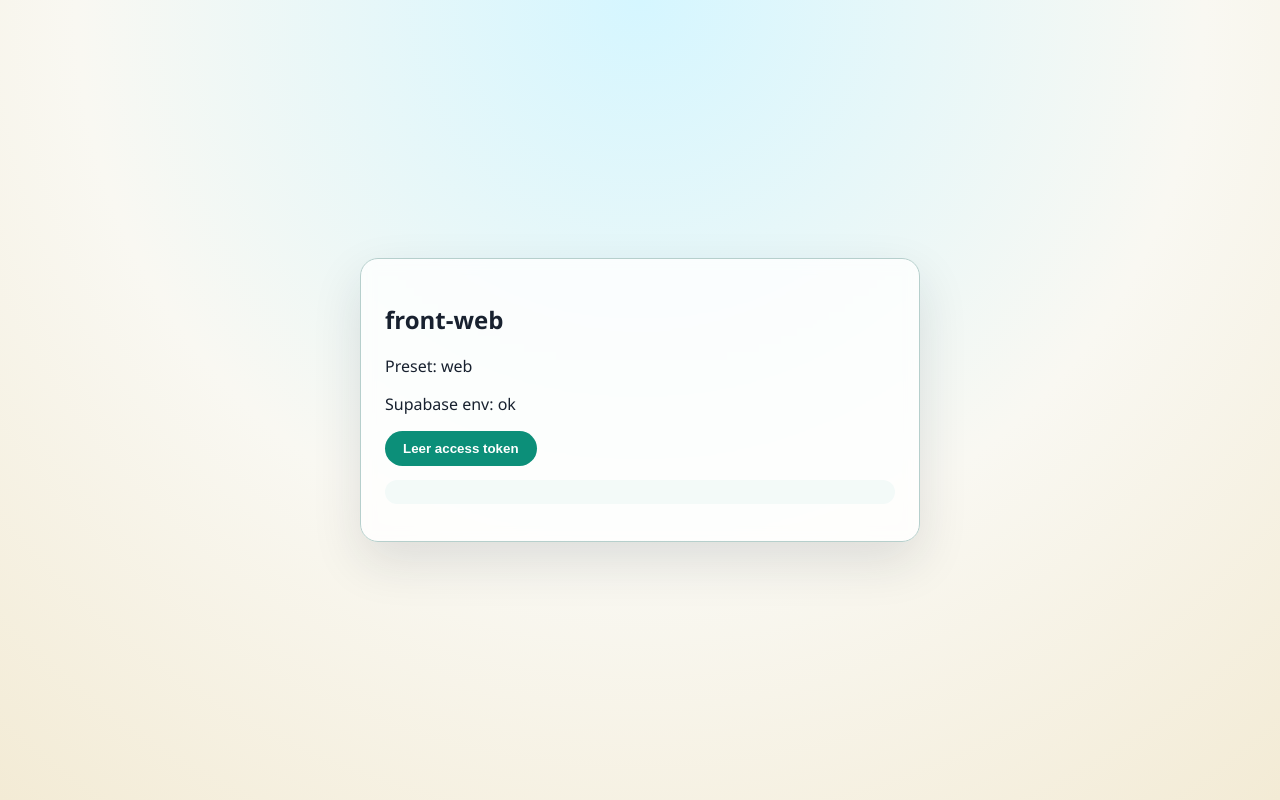
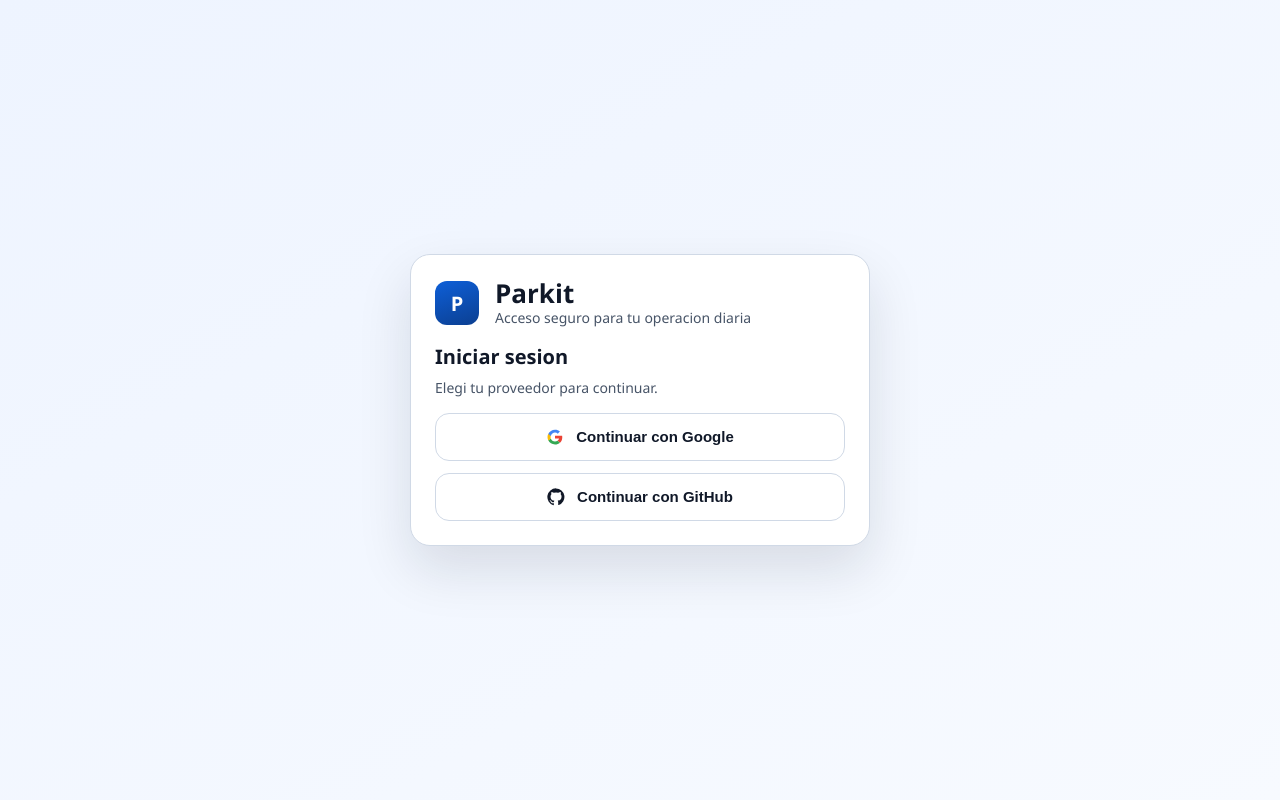
Before and after one commit to parkit-now/front-web, a React (Vite) app: page / in a window 1280 px wide. Built offline with nearby package versions, Linux system fonts and the light colour scheme; no server answers.

Commit message:
feat (styles) + wip (login)

```diff
--- a/src/App.tsx
+++ b/src/App.tsx
@@ -1,31 +1,188 @@
-import { useState } from 'react';
-import { hasSupabaseEnv } from './lib/supabase/env';
-import { getAccessToken } from './lib/supabase/session';
+import type { Session } from '@supabase/supabase-js';
+import { useEffect, useState } from 'react';
+import {
+  getSession,
+  onSessionChange,
+  signInWithProvider,
+  signOut,
+} from './lib/supabase/session';
 
-export function App() {
-  const [token, setToken] = useState('');
+type SocialProvider = 'google' | 'github';
 
-  const envReady = hasSupabaseEnv(import.meta.env);
+type OAuthOption = {
+  provider: SocialProvider;
+  label: string;
+};
 
-  async function handleReadSession() {
-    const current = await getAccessToken();
-    setToken(current ?? 'No hay sesión activa');
+const OAUTH_OPTIONS: OAuthOption[] = [
+  { provider: 'google', label: 'Continuar con Google' },
+  { provider: 'github', label: 'Continuar con GitHub' },
+];
+
+function getErrorMessage(error: unknown): string {
+  if (error instanceof Error) {
+    return error.message;
+  }
+
+  return 'Ocurrio un error inesperado.';
+}
+
+function ProviderIcon({ provider }: { provider: SocialProvider }) {
+  if (provider === 'google') {
+    return (
+      <svg aria-hidden="true" viewBox="0 0 24 24" className="oauth-icon">
+        <path
+          fill="#EA4335"
+          d="M12 10.2v3.9h5.4c-.24 1.26-.96 2.34-2.04 3.06l3.3 2.58c1.92-1.77 3.03-4.38 3.03-7.47 0-.72-.06-1.41-.21-2.07H12z"
+        />
+        <path
+          fill="#34A853"
+          d="M12 22c2.7 0 4.95-.9 6.6-2.46l-3.3-2.58c-.9.6-2.04.96-3.3.96-2.58 0-4.8-1.74-5.58-4.08l-3.42 2.64C4.62 19.68 8.04 22 12 22z"
+        />
+        <path
+          fill="#FBBC05"
+          d="M6.42 13.86A6.58 6.58 0 0 1 6.12 12c0-.66.12-1.32.3-1.86L3 7.5A10.53 10.53 0 0 0 2 12c0 1.62.39 3.18 1 4.5l3.42-2.64z"
+        />
+        <path
+          fill="#4285F4"
+          d="M12 6.12c1.44 0 2.7.48 3.72 1.44l2.82-2.82C16.95 3.3 14.7 2.4 12 2.4c-3.96 0-7.38 2.31-9 5.7l3.42 2.64C7.2 7.86 9.42 6.12 12 6.12z"
+        />
+      </svg>
+    );
   }
 
   return (
-    <main className="app-shell">
-      <section className="card">
-        <h1>front-web</h1>
-        <p>Preset: web</p>
-        <p>Supabase env: {envReady ? 'ok' : 'missing'}</p>
-        <button
-          onClick={() => {
-            void handleReadSession();
-          }}
-        >
-          Leer access token
-        </button>
-        <pre>{token}</pre>
+    <svg aria-hidden="true" viewBox="0 0 24 24" className="oauth-icon">
+      <path
+        fill="#111827"
+        d="M12 .5a11.5 11.5 0 0 0-3.63 22.42c.57.1.78-.25.78-.56v-2.15c-3.18.69-3.85-1.35-3.85-1.35-.52-1.33-1.28-1.69-1.28-1.69-1.04-.72.08-.71.08-.71 1.15.08 1.76 1.18 1.76 1.18 1.02 1.75 2.68 1.24 3.34.95.1-.74.4-1.24.72-1.52-2.54-.29-5.21-1.27-5.21-5.64 0-1.25.44-2.26 1.18-3.06-.12-.29-.51-1.46.11-3.05 0 0 .97-.31 3.17 1.17a10.9 10.9 0 0 1 5.77 0c2.2-1.48 3.17-1.17 3.17-1.17.62 1.59.23 2.76.11 3.05.74.8 1.18 1.81 1.18 3.06 0 4.38-2.68 5.35-5.23 5.63.41.35.77 1.03.77 2.08v3.08c0 .31.21.67.79.56A11.5 11.5 0 0 0 12 .5z"
+      />
+    </svg>
+  );
+}
+
+export function App() {
+  const [session, setSession] = useState<Session | null>(null);
+  const [loading, setLoading] = useState(true);
+  const [pendingProvider, setPendingProvider] = useState<SocialProvider | null>(
+    null,
+  );
+  const [pendingSignOut, setPendingSignOut] = useState(false);
+  const [message, setMessage] = useState('');
+
+  useEffect(() => {
+    let isMounted = true;
+
+    async function initializeSession() {
+      try {
+        const currentSession = await getSession();
+        if (isMounted) {
+          setSession(currentSession);
+        }
+      } catch (error) {
+        if (isMounted) {
+          setMessage(getErrorMessage(error));
+        }
+      } finally {
+        if (isMounted) {
+          setLoading(false);
+        }
+      }
+    }
+
+    void initializeSession();
+
+    const unsubscribe = onSessionChange((nextSession) => {
+      setSession(nextSession);
+    });
+
+    return () => {
+      isMounted = false;
+      unsubscribe();
+    };
+  }, []);
+
+  async function handleSignIn(provider: SocialProvider) {
+    setMessage('');
+    setPendingProvider(provider);
+
+    try {
+      await signInWithProvider(provider);
+    } catch (error) {
+      setMessage(getErrorMessage(error));
+      setPendingProvider(null);
+    }
+  }
+
+  async function handleSignOut() {
+    setMessage('');
+    setPendingSignOut(true);
+
+    try {
+      await signOut();
+    } catch (error) {
+      setMessage(getErrorMessage(error));
+    } finally {
+      setPendingSignOut(false);
+    }
+  }
+
+  return (
+    <main className="auth-page">
+      <section className="auth-card">
+        <div className="brand-lockup">
+          <div className="brand-badge" aria-hidden="true">
+            P
+          </div>
+          <div>
+            <h1>Parkit</h1>
+            <p className="subtitle">Acceso seguro para tu operacion diaria</p>
+          </div>
+        </div>
+
+        {loading ? (
+          <p className="muted">Cargando sesion...</p>
+        ) : session ? (
+          <>
+            <h2>Welcome</h2>
+            <p className="user-pill">{session.user.email ?? session.user.id}</p>
+            <button
+              className="signout-button"
+              onClick={() => {
+                void handleSignOut();
+              }}
+              disabled={pendingSignOut}
+            >
+              {pendingSignOut ? 'Cerrando...' : 'Cerrar sesion'}
+            </button>
+          </>
+        ) : (
+          <>
+            <h2>Iniciar sesion</h2>
+            <p className="muted">Elegi tu proveedor para continuar.</p>
+            <div className="oauth-list">
+              {OAUTH_OPTIONS.map((option) => (
+                <button
+                  key={option.provider}
+                  className="oauth-button"
+                  onClick={() => {
+                    void handleSignIn(option.provider);
+                  }}
+                  disabled={pendingProvider !== null}
+                >
+                  <ProviderIcon provider={option.provider} />
+                  <span>
+                    {pendingProvider === option.provider
+                      ? 'Redirigiendo...'
+                      : option.label}
+                  </span>
+                </button>
+              ))}
+            </div>
+          </>
+        )}
+
+        {message ? <p className="error-banner">{message}</p> : null}
       </section>
     </main>
   );
--- a/src/lib/supabase/session.ts
+++ b/src/lib/supabase/session.ts
@@ -1,9 +1,63 @@
+import { type Provider, type Session } from '@supabase/supabase-js';
 import { supabase } from './client';
 
-export async function getAccessToken(): Promise<string | null> {
+function resolveRedirectUrl(): string | undefined {
+  const customRedirectRaw: unknown = import.meta.env
+    .VITE_SUPABASE_OAUTH_REDIRECT_URL;
+
+  const customRedirect =
+    typeof customRedirectRaw === 'string' ? customRedirectRaw : undefined;
+
+  if (typeof customRedirect === 'string' && customRedirect.length > 0) {
+    return customRedirect;
+  }
+
+  if (typeof window !== 'undefined') {
+    return window.location.origin;
+  }
+
+  return undefined;
+}
+
+export async function getSession(): Promise<Session | null> {
   const {
     data: { session },
   } = await supabase.auth.getSession();
 
-  return session?.access_token ?? null;
+  return session;
 }
+
+export function onSessionChange(
+  callback: (session: Session | null) => void,
+): () => void {
+  const {
+    data: { subscription },
+  } = supabase.auth.onAuthStateChange((_event, session) => {
+    callback(session);
+  });
+
+  return () => {
+    subscription.unsubscribe();
+  };
+}
+
+export async function signInWithProvider(provider: Provider): Promise<void> {
+  const redirectTo = resolveRedirectUrl();
+
+  const { error } = await supabase.auth.signInWithOAuth({
+    provider,
+    options: redirectTo ? { redirectTo } : undefined,
+  });
+
+  if (error) {
+    throw error;
+  }
+}
+
+export async function signOut(): Promise<void> {
+  const { error } = await supabase.auth.signOut();
+
+  if (error) {
+    throw error;
+  }
+}
--- a/src/styles.css
+++ b/src/styles.css
@@ -1,12 +1,24 @@
 :root {
-  font-family: 'Space Grotesk', 'Segoe UI', sans-serif;
-  color: #18212f;
-  background: radial-gradient(
-    circle at top,
-    #d5f6ff 0%,
-    #f9f8f2 55%,
-    #f3ebd5 100%
-  );
+  --color-bg-start: #eef4ff;
+  --color-bg-end: #f7faff;
+  --color-card: #ffffff;
+  --color-text: #101828;
+  --color-muted: #475467;
+  --color-border: #d0d9e6;
+  --color-brand: #0e5fd8;
+  --color-brand-strong: #0b3f91;
+  --color-danger-text: #b42318;
+  --color-danger-bg: #fff1ef;
+  --color-danger-border: #f6c7bf;
+  --radius-card: 20px;
+  --radius-control: 14px;
+  --space-1: 8px;
+  --space-2: 12px;
+  --space-3: 16px;
+  --space-4: 24px;
+  --shadow-card: 0 24px 54px rgba(16, 24, 40, 0.12);
+  font-family: 'Manrope', 'Segoe UI', sans-serif;
+  color: var(--color-text);
 }
 
 * {
@@ -16,40 +28,133 @@
 body {
   margin: 0;
   min-height: 100vh;
+  background: linear-gradient(
+    150deg,
+    var(--color-bg-start) 0%,
+    var(--color-bg-end) 100%
+  );
 }
 
-.app-shell {
+.auth-page {
   min-height: 100vh;
   display: grid;
   place-items: center;
-  padding: 24px;
+  padding: var(--space-4);
 }
 
-.card {
-  width: min(560px, 100%);
-  background: rgba(255, 255, 255, 0.78);
-  border: 1px solid #b6cfcc;
-  border-radius: 18px;
-  padding: 24px;
-  backdrop-filter: blur(7px);
-  box-shadow: 0 20px 50px rgba(24, 33, 47, 0.12);
+.auth-card {
+  width: min(460px, 100%);
+  padding: var(--space-4);
+  border-radius: var(--radius-card);
+  background: var(--color-card);
+  border: 1px solid var(--color-border);
+  box-shadow: var(--shadow-card);
 }
 
-button {
-  border: 0;
-  border-radius: 999px;
-  padding: 10px 18px;
-  cursor: pointer;
-  background: #0c8f79;
-  color: white;
-  font-weight: 600;
+.brand-lockup {
+  display: flex;
+  align-items: center;
+  gap: var(--space-3);
+  margin-bottom: var(--space-3);
 }
 
-pre {
-  white-space: pre-wrap;
+.brand-badge {
+  width: 44px;
+  height: 44px;
+  border-radius: 12px;
+  display: grid;
+  place-items: center;
+  color: #fff;
+  font-size: 20px;
+  font-weight: 700;
+  background: linear-gradient(
+    160deg,
+    var(--color-brand),
+    var(--color-brand-strong)
+  );
+}
+
+h1 {
+  margin: 0;
+  font-size: 26px;
+  line-height: 1.1;
+}
+
+h2 {
+  margin: 0 0 var(--space-1) 0;
+  font-size: 20px;
+}
+
+.subtitle,
+.muted {
+  margin: 0;
+  color: var(--color-muted);
+  font-size: 14px;
+}
+
+.oauth-list {
+  margin-top: var(--space-3);
+  display: grid;
+  gap: var(--space-2);
+}
+
+.oauth-button,
+.signout-button {
+  width: 100%;
+  min-height: 48px;
+  border-radius: var(--radius-control);
+  border: 1px solid var(--color-border);
+  background: #fff;
+  color: var(--color-text);
+  font-size: 15px;
+  font-weight: 600;
+  cursor: pointer;
+}
+
+.oauth-button {
+  display: flex;
+  align-items: center;
+  justify-content: center;
+  gap: var(--space-2);
+}
+
+.oauth-icon {
+  width: 18px;
+  height: 18px;
+  flex: 0 0 18px;
+}
+
+.signout-button {
+  margin-top: var(--space-3);
+}
+
+.oauth-button:hover,
+.signout-button:hover {
+  border-color: #b4c4da;
+  background: #f9fbff;
+}
+
+.oauth-button:disabled,
+.signout-button:disabled {
+  opacity: 0.7;
+  cursor: not-allowed;
+}
+
+.user-pill {
+  margin: 0;
+  margin-top: var(--space-1);
+  padding: 10px 12px;
+  border-radius: 10px;
+  background: #f5f8ff;
+  color: #1d2939;
   word-break: break-word;
-  margin-top: 14px;
-  padding: 12px;
-  border-radius: 12px;
-  background: #f3faf8;
 }
+
+.error-banner {
+  margin: var(--space-3) 0 0;
+  padding: 10px 12px;
+  border-radius: 10px;
+  border: 1px solid var(--color-danger-border);
+  background: var(--color-danger-bg);
+  color: var(--color-danger-text);
+}
```
Also changed, not shown: 2 other files (tests, documents, lock files or other folders).
